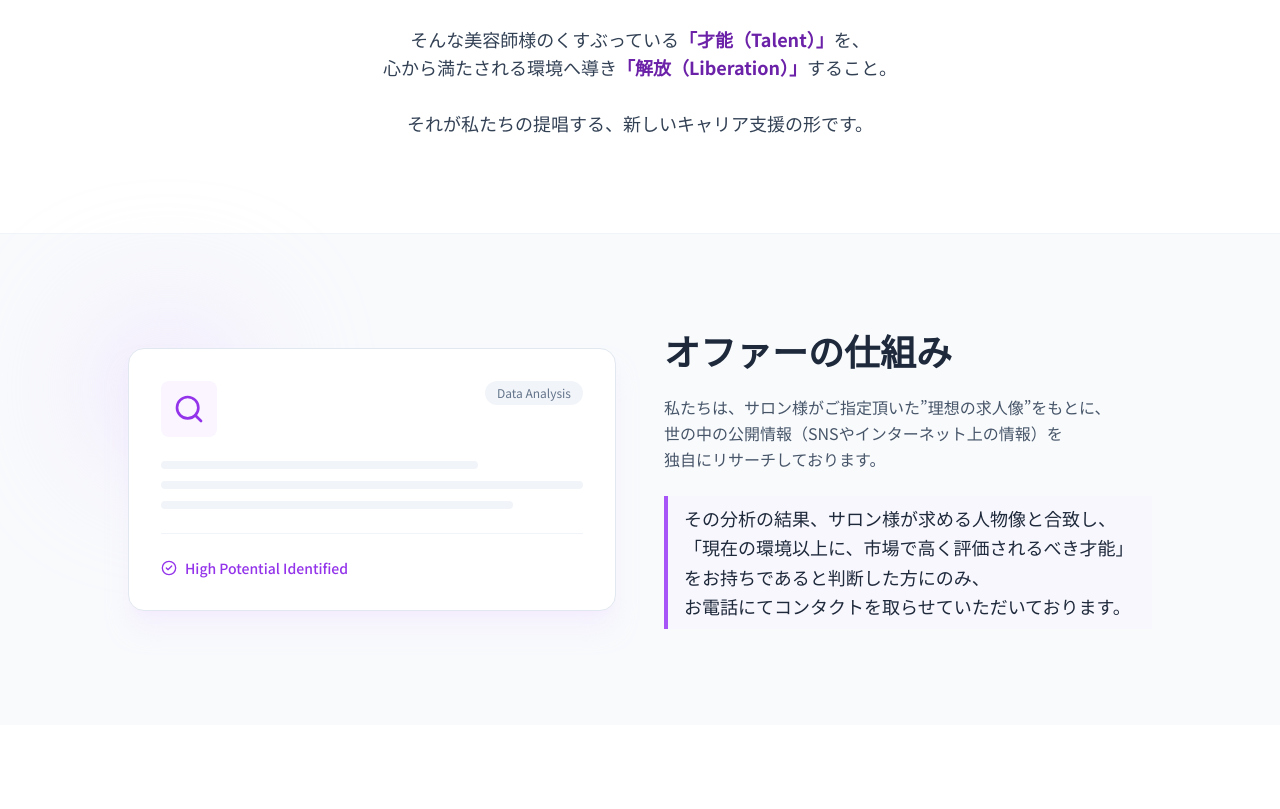
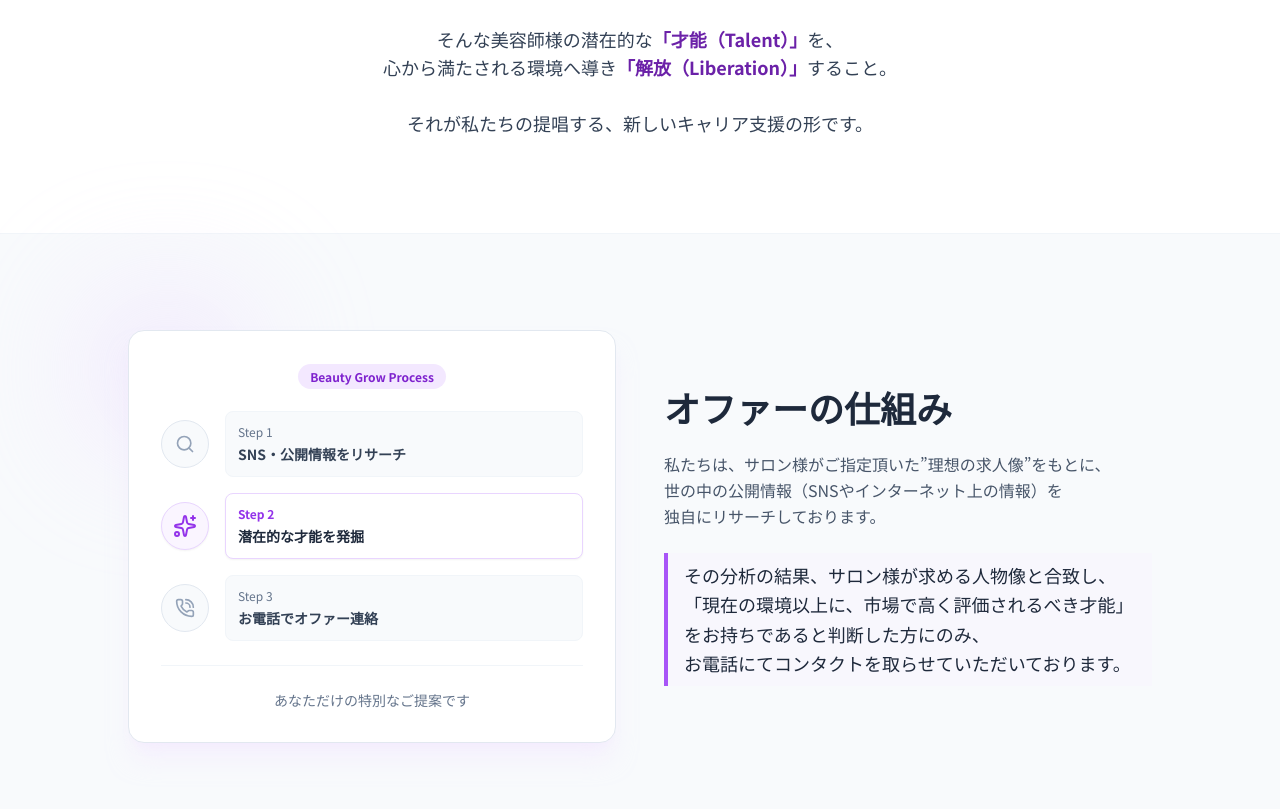
Before and after one commit to beauty-grow-official/Beauty-Grow, a plain HTML site: page index.html in a window 1280 px wide. Shown: the part 1075-1884 px from the top of the page. Drawn offline with nearby package versions, Linux system fonts and the light colour scheme.

Commit message:
Update index.html

```diff
--- a/index.html
+++ b/index.html
@@ -85,7 +85,7 @@
             <p class="text-slate-700 leading-loose text-base md:text-lg text-left md:text-center font-medium">
                 <span class="word-keep">今の職場にどこか</span><span class="word-keep">「モヤモヤ」を抱え、</span><br class="hidden md:block"/>
                 <span class="word-keep">本来の価値を</span><span class="word-keep">発揮しきれていない。</span><br /><br />
-                <span class="word-keep">そんな美容師様の</span><span class="word-keep">くすぶっている</span><span class="word-keep text-purple-800 font-bold">「才能（Talent）」</span>を、<br class="hidden md:block"/>
+                <span class="word-keep">そんな美容師様の</span><span class="word-keep">潜在的な</span><span class="word-keep text-purple-800 font-bold">「才能（Talent）」</span>を、<br class="hidden md:block"/>
                 <span class="word-keep">心から満たされる</span><span class="word-keep">環境へ導き</span><span class="word-keep text-purple-800 font-bold">「解放（Liberation）」</span>すること。<br /><br />
                 <span class="word-keep">それが私たちの提唱する、</span><span class="word-keep">新しいキャリア支援の形です。</span>
             </p>
@@ -99,22 +99,53 @@
                 <div class="w-full md:w-1/2 relative">
                     <!-- Decorative Graphics -->
                     <div class="absolute -top-10 -left-10 w-40 h-40 bg-purple-200 rounded-full blur-3xl opacity-50"></div>
-                    <div class="relative bg-white p-8 rounded-2xl border border-slate-200 shadow-xl shadow-purple-100/50">
-                        <div class="flex justify-between items-start mb-6">
-                            <div class="p-3 bg-purple-50 rounded-lg">
-                                <i data-lucide="search" class="text-purple-600 w-8 h-8"></i>
+                    <div class="relative bg-white p-6 md:p-8 rounded-2xl border border-slate-200 shadow-xl shadow-purple-100/50">
+                        <div class="text-center mb-6">
+                            <span class="px-3 py-1 bg-purple-100 text-purple-700 text-xs font-bold rounded-full">Beauty Grow Process</span>
+                        </div>
+
+                        <!-- Flow Chart -->
+                        <div class="flex flex-col gap-4 relative">
+                            <!-- Connecting Line -->
+                            <div class="absolute left-6 top-6 bottom-6 w-0.5 bg-slate-100 -z-10"></div>
+
+                            <!-- Step 1 -->
+                            <div class="flex items-center gap-4">
+                                <div class="w-12 h-12 rounded-full bg-slate-50 border border-slate-200 flex items-center justify-center shrink-0">
+                                    <i data-lucide="search" class="w-5 h-5 text-slate-400"></i>
+                                </div>
+                                <div class="bg-slate-50 p-3 rounded-lg border border-slate-100 flex-1">
+                                    <p class="text-xs text-slate-500 mb-1">Step 1</p>
+                                    <p class="text-sm font-bold text-slate-700">SNS・公開情報をリサーチ</p>
+                                </div>
                             </div>
-                            <div class="px-3 py-1 bg-slate-100 rounded-full text-xs text-slate-500">Data Analysis</div>
+
+                            <!-- Step 2 -->
+                            <div class="flex items-center gap-4">
+                                <div class="w-12 h-12 rounded-full bg-purple-50 border border-purple-200 flex items-center justify-center shrink-0 shadow-sm z-10">
+                                    <i data-lucide="sparkles" class="w-6 h-6 text-purple-600"></i>
+                                </div>
+                                <div class="bg-white p-3 rounded-lg border border-purple-200 shadow-sm flex-1">
+                                    <p class="text-xs text-purple-600 font-bold mb-1">Step 2</p>
+                                    <p class="text-sm font-bold text-slate-800">潜在的な才能を発掘</p>
+                                </div>
+                            </div>
+
+                            <!-- Step 3 -->
+                            <div class="flex items-center gap-4">
+                                <div class="w-12 h-12 rounded-full bg-slate-50 border border-slate-200 flex items-center justify-center shrink-0">
+                                    <i data-lucide="phone-call" class="w-5 h-5 text-slate-400"></i>
+                                </div>
+                                <div class="bg-slate-50 p-3 rounded-lg border border-slate-100 flex-1">
+                                    <p class="text-xs text-slate-500 mb-1">Step 3</p>
+                                    <p class="text-sm font-bold text-slate-700">お電話でオファー連絡</p>
+                                </div>
+                            </div>
                         </div>
-                        <div class="space-y-3">
-                            <div class="h-2 w-3/4 bg-slate-100 rounded"></div>
-                            <div class="h-2 w-full bg-slate-100 rounded"></div>
-                            <div class="h-2 w-5/6 bg-slate-100 rounded"></div>
-                        </div>
-                        <div class="mt-6 pt-6 border-t border-slate-100">
-                            <p class="text-sm text-purple-600 flex items-center gap-2 font-medium">
-                                <i data-lucide="check-circle-2" class="w-4 h-4"></i>
-                                High Potential Identified
+
+                        <div class="mt-6 pt-6 border-t border-slate-100 text-center">
+                            <p class="text-sm text-slate-500 font-medium">
+                                あなただけの特別なご提案です
                             </p>
                         </div>
                     </div>
@@ -152,11 +183,11 @@
                         <i data-lucide="star" class="w-8 h-8 text-purple-600"></i>
                     </div>
                     <h4 class="text-xl font-bold mb-4 text-slate-800">
-                        <span class="word-keep">非公開の</span><br/>
-                        <span class="word-keep">「プレミアムオファー」</span>
+                        <span class="word-keep">独自の</span><br/>
+                        <span class="word-keep">「特別待遇オファー」</span>
                     </h4>
                     <p class="text-slate-500 text-sm leading-relaxed">
-                        <span class="word-keep">一般的な求人サイトには掲載されていない、</span><span class="word-keep">希少な非公開求人を中心にご案内します。</span><span class="word-keep">限られた方にのみ届く</span><span class="word-keep">オファーとなっております。</span>
+                        <span class="word-keep">一般的な求人サイトに掲載中のサロンでも、</span><span class="word-keep">Beauty Grow経由なら</span><span class="word-keep">「より好条件」での採用枠を</span><span class="word-keep">ご案内可能です。</span><span class="word-keep">独自の特別待遇枠で、</span><span class="word-keep">あなたの価値を最大化します。</span>
                     </p>
                 </div>
 
```
